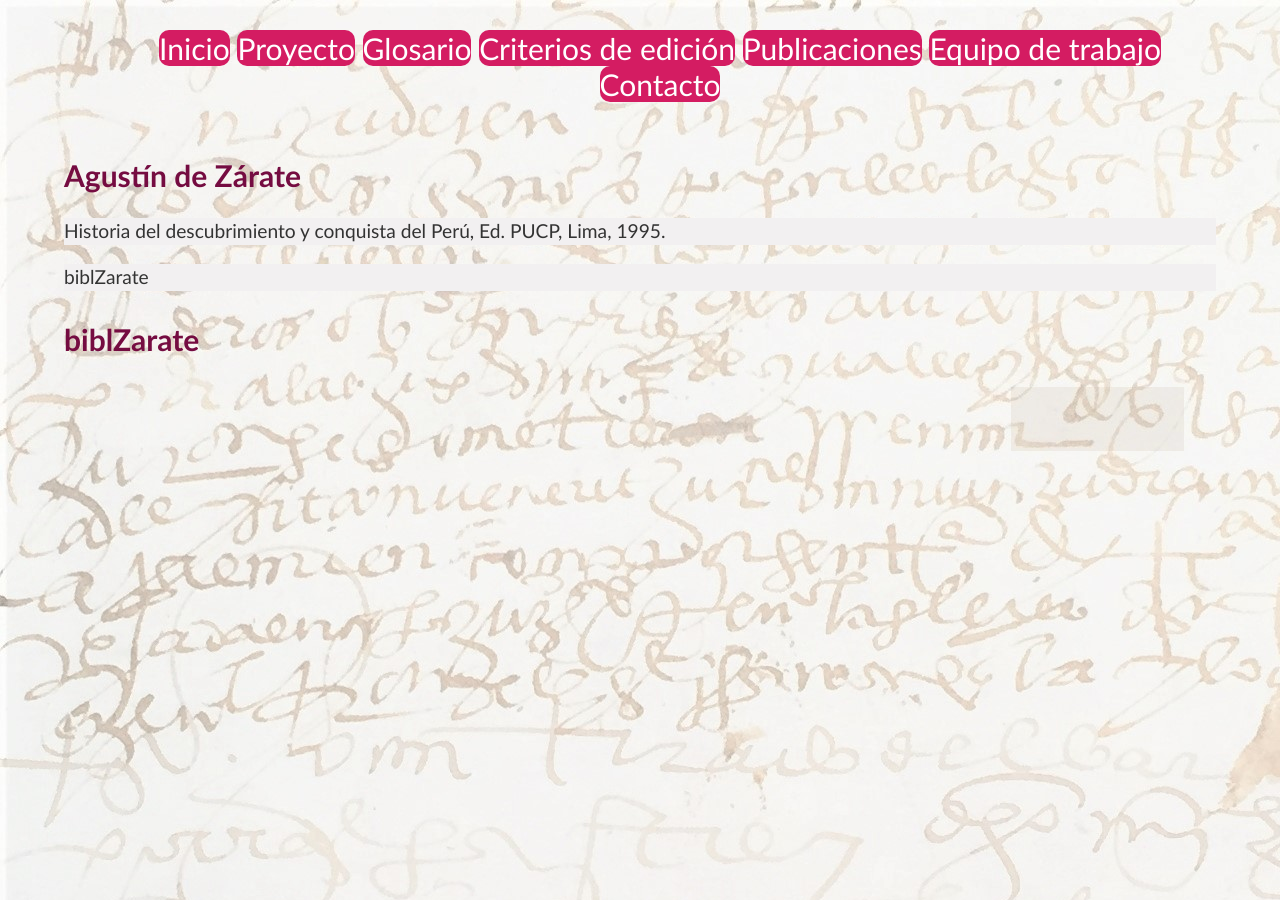
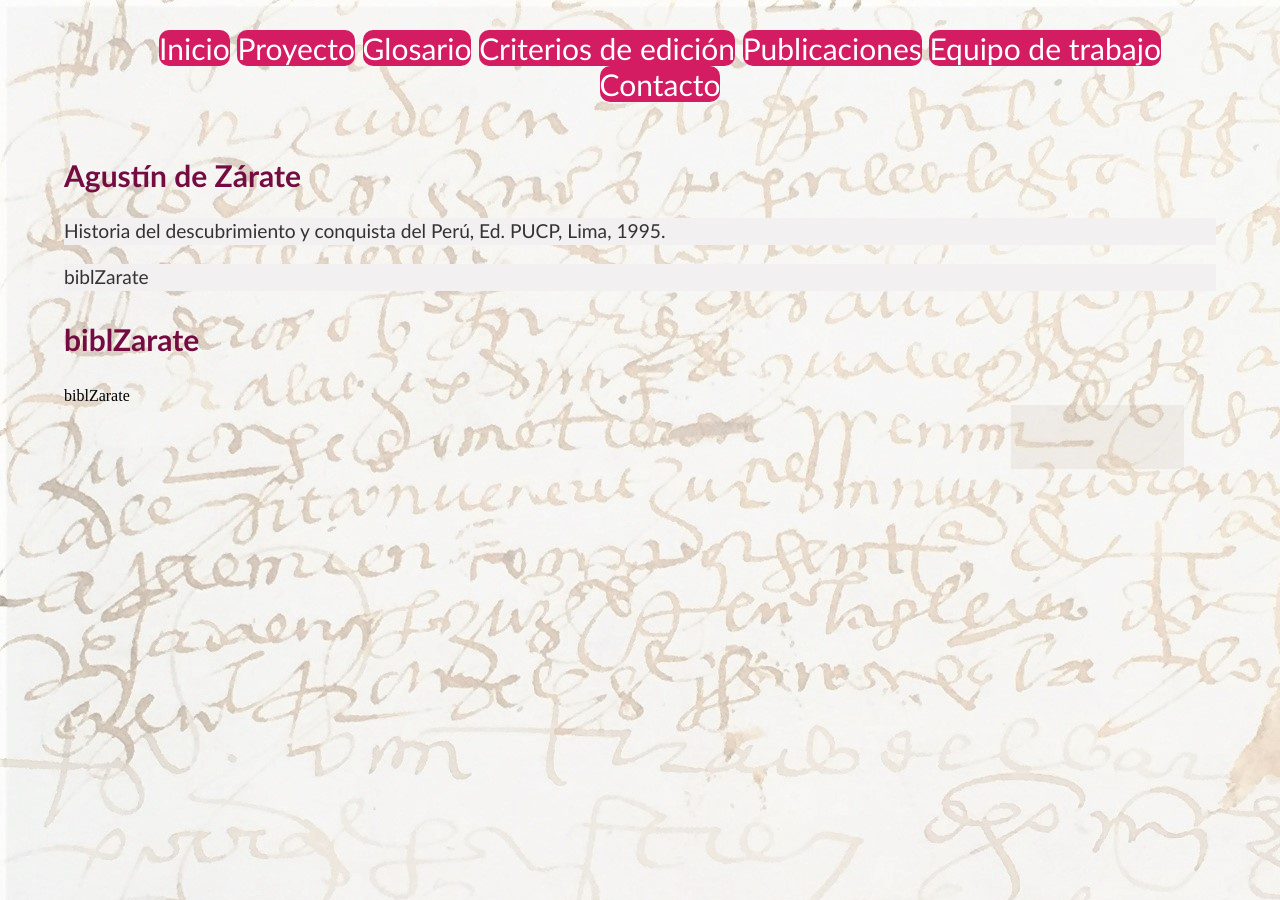
Before and after one commit to glosascroniquenses/glosascroniquenses.github.io, a Jekyll site: the page built from _autores/cronista15.html, in a window 1280 px wide. Built offline with Jekyll 4.4.1, drawn with Linux system fonts in a browser that asks for light colours.

Commit message:
Update autore.html

```diff
--- a/_layouts/autore.html
+++ b/_layouts/autore.html
@@ -15,6 +15,12 @@ layout: default
     <h1>{{ page.text}}</h1>
     {% endif %}
 </article>
+
+    {% if page.title != {{site.data[page.data]}} %}
+    <div id='oculto'>
+    {{ page.text}}
+    </div>
+    {% endif %}
 
     {% if page.data %}
     <div id="palabras">
```
